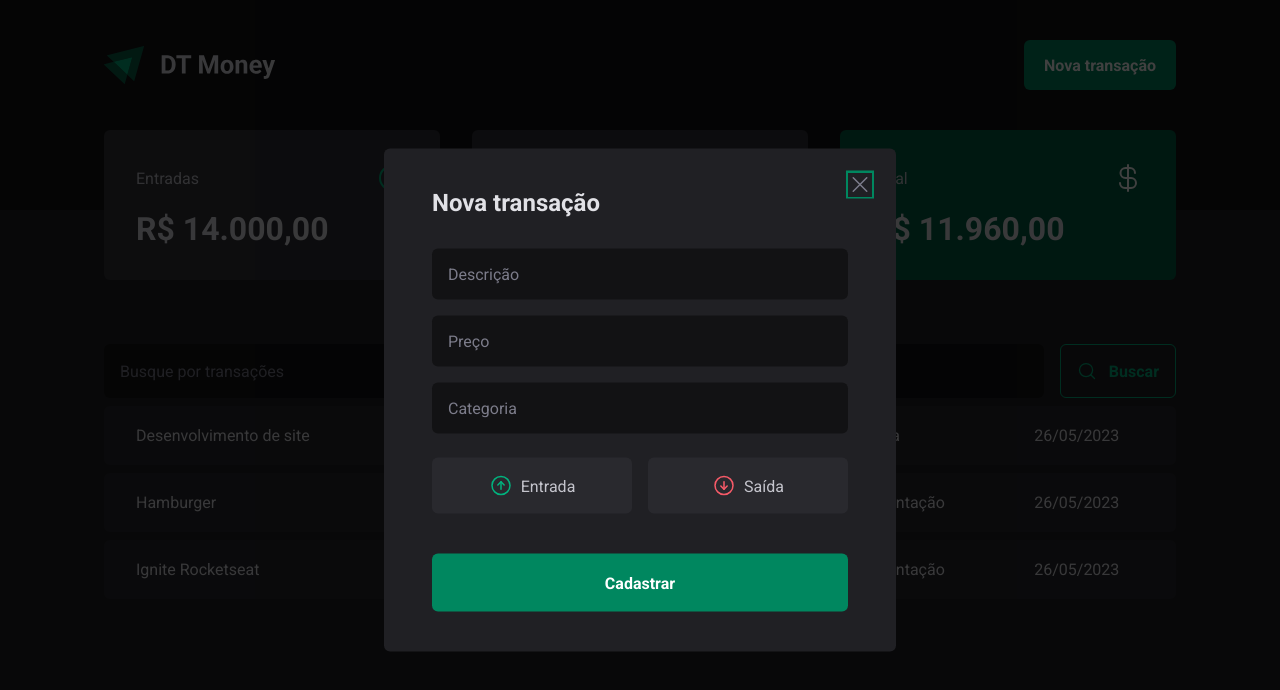
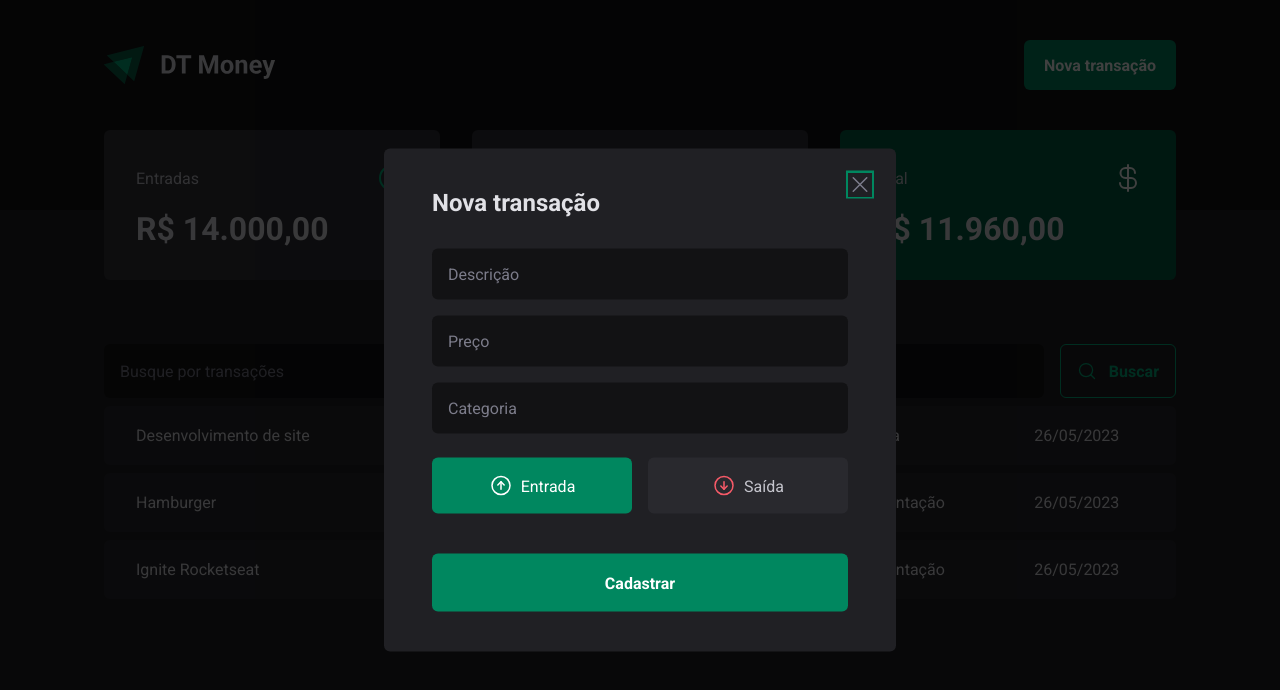
Before and after one commit to sidneifjr/dt-money, a React (Vite) app: page / in a window 1280 px wide. Both pictures are taken after a click on the button "Nova transação". Shown: the top 690 px of the page. Built offline with nearby package versions, Linux system fonts and the light colour scheme; data requests are answered from the project's data file.

Commit message:
Implementa a prática de controlled components com react-hook-form, em NewTransactionModal

```diff
--- a/src/components/NewTransactionModal/index.tsx
+++ b/src/components/NewTransactionModal/index.tsx
@@ -4,24 +4,28 @@
 
 import { CloseButton, Content, Overlay, TransactionType, TransactionTypeButton } from "./styles";
 import { zodResolver } from "@hookform/resolvers/zod";
-import { useForm } from "react-hook-form";
+import { Controller, useForm } from "react-hook-form";
 
 const newTransactionFormSchema = z.object({
   description: z.string(),
   price: z.number(),
   category: z.string(),
-  // type: z.enum(['income', 'outcome']),
+  type: z.enum(['income', 'outcome']),
 })
 
 type newTransactionFormInputs = z.infer<typeof newTransactionFormSchema>;
 
 export function NewTransactionModal() {
   const {
+    control,
     register,
     handleSubmit,
     formState: { isSubmitting }
   } = useForm<newTransactionFormInputs>({
     resolver: zodResolver(newTransactionFormSchema),
+    defaultValues: {
+      type: 'income'
+    }
   })
 
   async function handleCreateNewTransaction(data: newTransactionFormInputs){
@@ -68,7 +72,17 @@
               {...register('category')}
             />
 
-            <TransactionType>
+            <Controller
+              control={control}
+              name="type"
+              render={({ field }) => {
+                console.log(field)
+
+                return (
+                  <TransactionType
+                    onValueChange={field.onChange}
+                    value={field.value}
+                  >
                     <TransactionTypeButton variant="income" value="income">
                       <ArrowCircleUp size={24} />
                       Entrada
@@ -79,6 +93,9 @@
                       Saída
                     </TransactionTypeButton>
                   </TransactionType>
+                )
+              }}
+            />
 
             <button type="submit" disabled={isSubmitting}>Cadastrar</button>
           </form>
```
Lines whose indentation alone changed are shown as unchanged.
